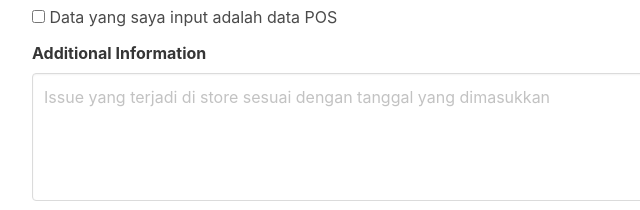
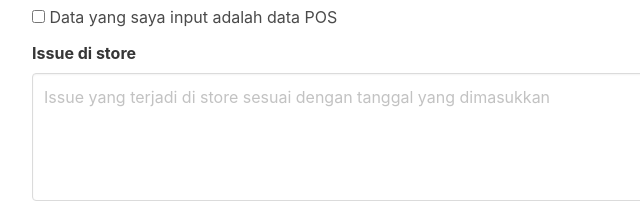
Before and after one commit to datamiegacoan/daily-input-data, a plain HTML site: page index.html in a window 1280 px wide. Shown: the part 3452-3662 px from the top of the page, 96-736 px from the left. Drawn offline with nearby package versions, Linux system fonts and the light colour scheme.

Commit message:
initial commit

```diff
--- a/index.html
+++ b/index.html
@@ -944,7 +944,7 @@
     </div>
 
     <div class="field">
-      <label class="label">Additional Information</label>
+      <label class="label">Issue di store</label>
       <div class="control">
         <textarea
           class="textarea"
```
